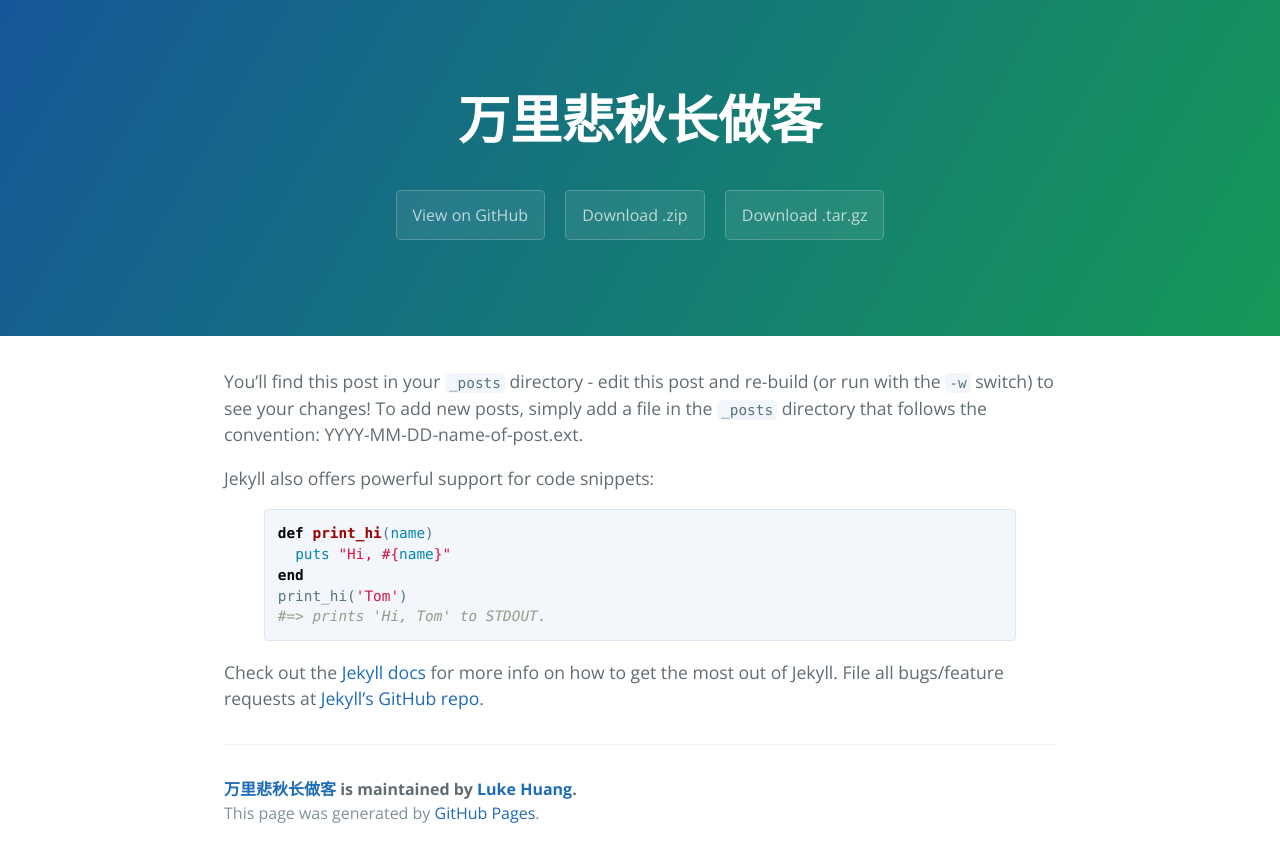
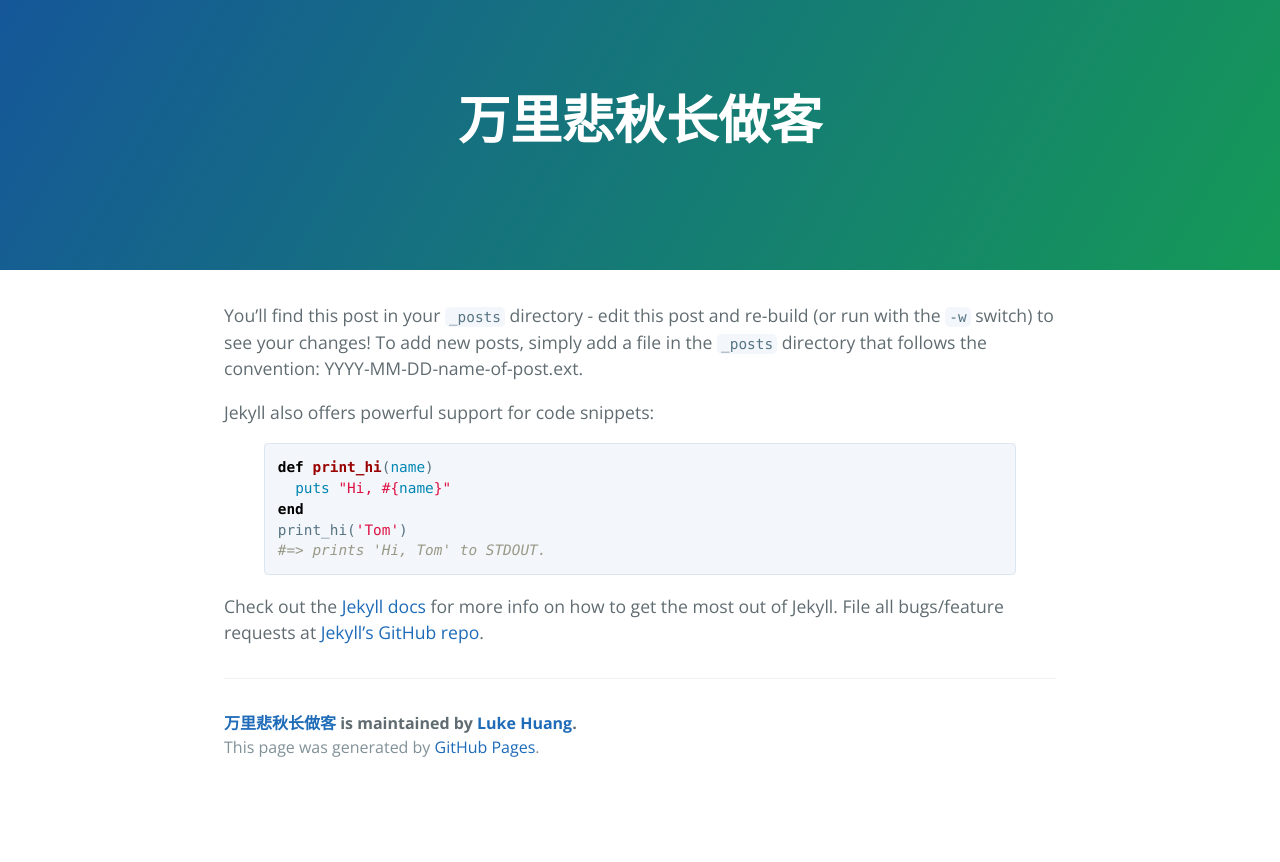
Before and after one commit to vupiggy/blog, a Jekyll site: the page built from _posts/2016-02-12-sample-content.markdown, in a window 1280 px wide. Shown: the top 862 px of the page. Built offline with Jekyll 4.4.1, drawn with Linux system fonts in a browser that asks for light colours.

Commit message:
third commit

```diff
--- a/_config.yml
+++ b/_config.yml
@@ -1,5 +1,5 @@
 title:        万里悲秋长做客
-baseurl:      "/blog"
+baseurl:      ""
 paginate:     1
 locale:       "en_US.UTF-8"
 
--- a/_includes/page-header.html
+++ b/_includes/page-header.html
@@ -1,7 +1,4 @@
 <section class="page-header">
   <h1 class="project-name">{{ site.title }}</h1>
   <h2 class="project-tagline">{{ site.tagline }}</h2>
-  <a href="#" class="btn">View on GitHub</a>
-  <a href="#" class="btn">Download .zip</a>
-  <a href="#" class="btn">Download .tar.gz</a>
 </section>
```
